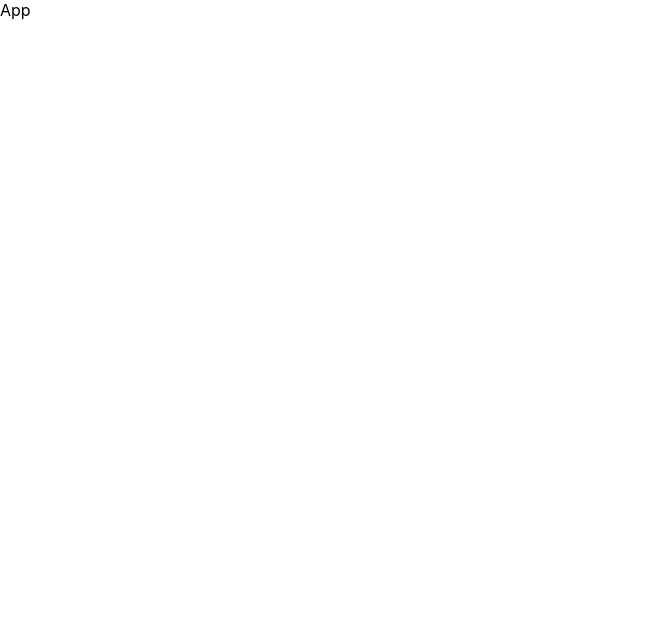
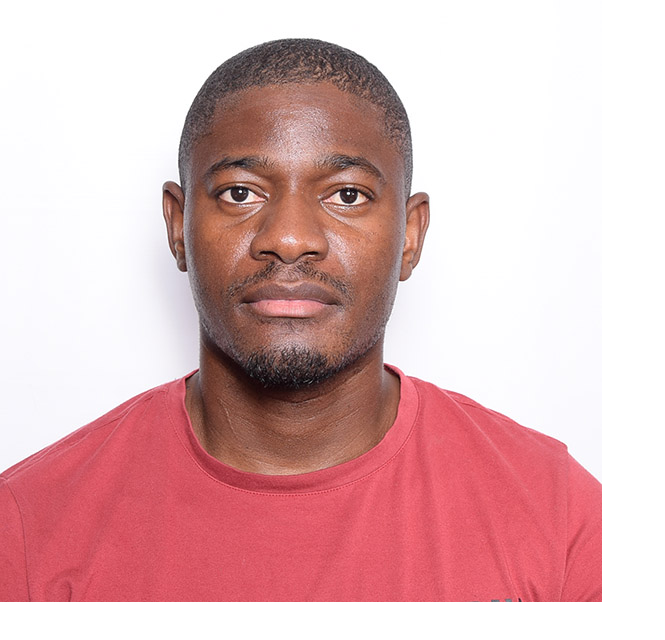
Before and after one commit to Harry8679/1-Emarh-Photo-App, a React (Create React App) app: page / in a window 1280 px wide. Shown: the top 640 px of the page, without its empty margins (0-665 px from the left). Built offline with nearby package versions, Linux system fonts and the light colour scheme.

Commit message:
image added

```diff
--- a/src/App.js
+++ b/src/App.js
@@ -1,4 +1,5 @@
 import React, { useState } from 'react';
+import harry from './8888.jpg';
 
 
 const App = () => {
@@ -80,7 +81,7 @@ const App = () => {
   });
   return (
     <div>
-      App
+      <img src={harry} alt='' />
     </div>
   );
 }
```
Also changed, not shown: src/8888.jpg (added).
